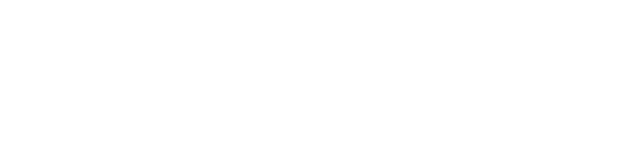
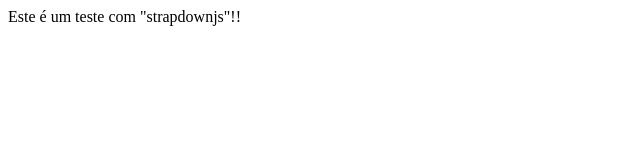
Before and after one commit to prolopes-net2/prolopes-net2.github.io, a plain HTML site: page index.html in a window 1280 px wide. Shown: the whole page, without its empty margins (0-640 px from the left). Drawn offline with nearby package versions, Linux system fonts and the light colour scheme; some packages are replaced by stand-ins of ours.

Commit message:
Update index.html

```diff
--- a/index.html
+++ b/index.html
@@ -5,7 +5,7 @@
 <title>Strapdown Model</title>
 </head>
 <body>
-
+Este é um teste com "strapdownjs"!!
 <!-- Strapdown's themes: "amelia", "cerulean", "cyborg", "journal", "readable", "simples", "slate", "spacelab", "spruce", "superhero", "united".-->
 
 <xmp theme="simplex" style="display:none;">
```
